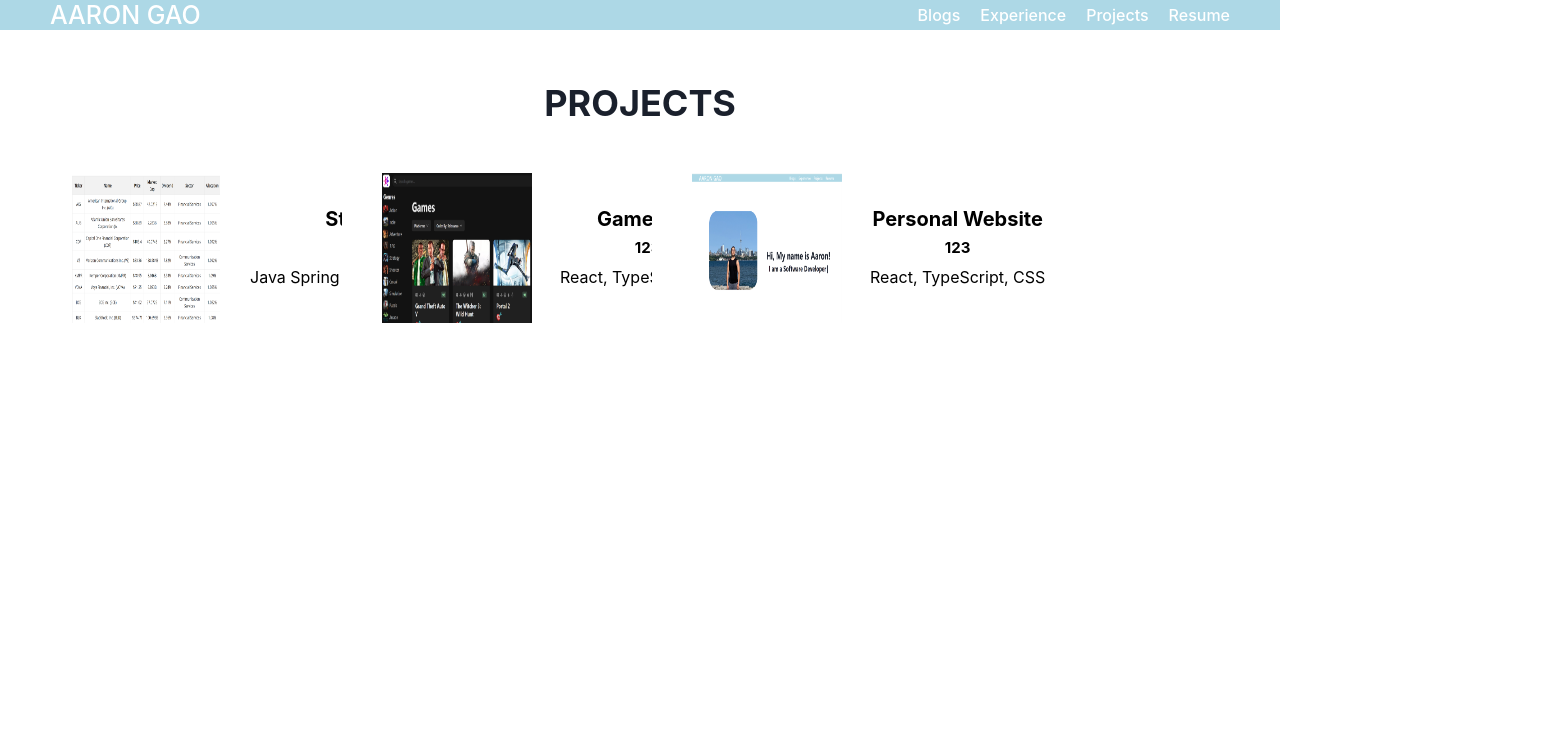
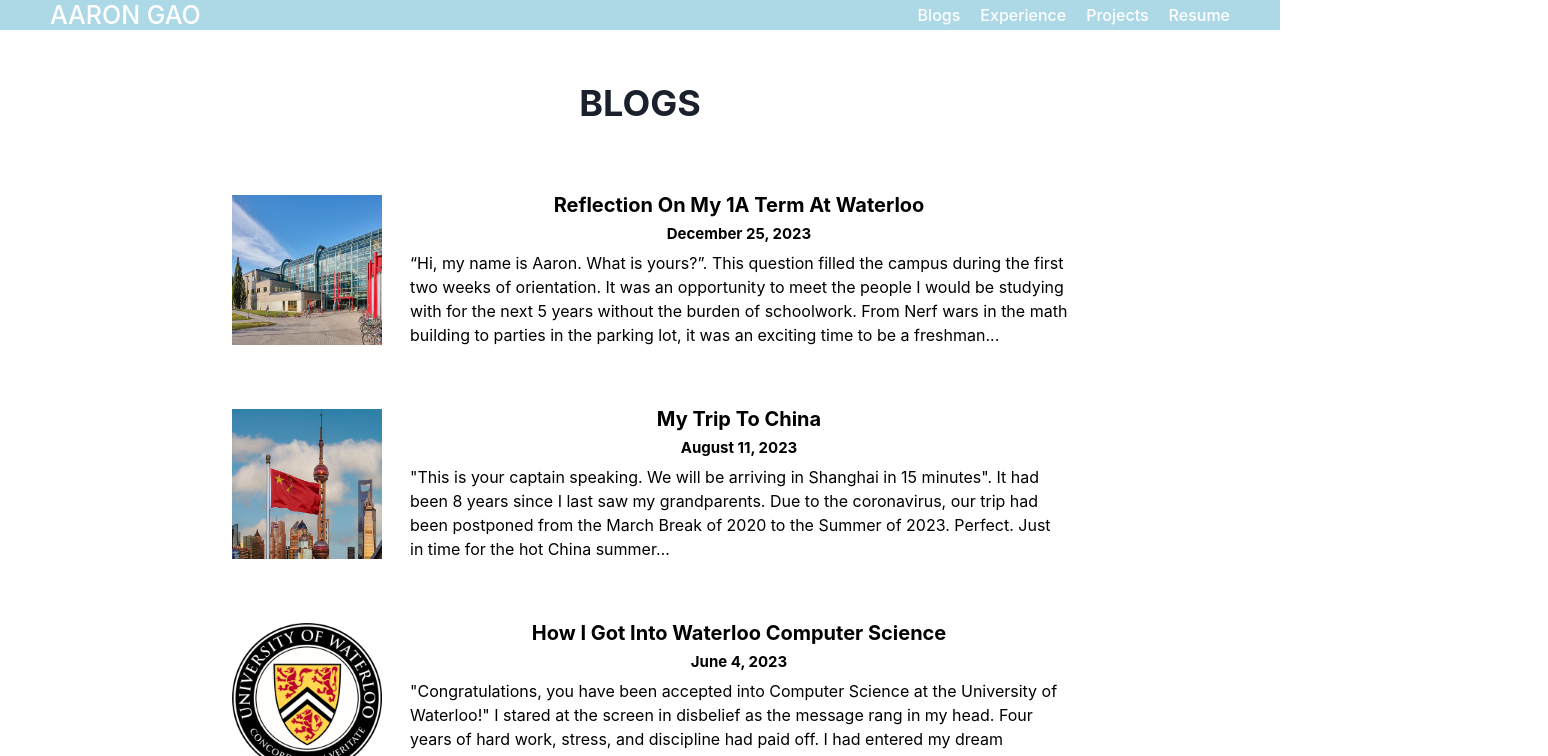
Before and after one commit to AaronGao2028/personal-website, a React (Vite) app: page /projects in a window 1280 px wide. Shown: the top 756 px of the page, 1548 px wide, since content can reach past the window. Built offline with nearby package versions, Linux system fonts and the light colour scheme.

Commit message:
Updated projects

```diff
--- a/src/App.tsx
+++ b/src/App.tsx
@@ -36,7 +36,7 @@
               element={<ReflectionOfMy1ATermAtWaterloo />}
             />
             <Route path="/blogs/My-Trip-To-China" element={<MyTripToChina />} />
-            <Route path="/projects" element={<Projects />} />
+            <Route path="/projects" element={<Blogs />} />
           </Routes>
         </BrowserRouter>
       </VStack>
--- a/src/pages/projects/BlogBlock.tsx
+++ /dev/null
@@ -1,49 +0,0 @@
-import {
-  HStack,
-  VStack,
-  Image,
-  Heading,
-  Text,
-  background,
-} from "@chakra-ui/react";
-import { useState } from "react";
-
-interface Props {
-  title: string;
-  time: string;
-  description: string;
-  image: string;
-  path: string;
-}
-
-const BlogBlock = ({ title, time, description, image, path }: Props) => {
-  const [isOnBlock, setIsOnBlock] = useState(false);
-
-  return (
-    <HStack
-      id="block"
-      cursor={"pointer"}
-      onMouseEnter={() => setIsOnBlock(true)}
-      onMouseLeave={() => setIsOnBlock(false)}
-      onClick={() => window.open(path)}
-      marginBottom={3}
-      borderRadius={20}
-      textColor="black"
-      width="70vw"
-      background={isOnBlock ? "gray" : "white"}
-    >
-      <VStack>
-        <HStack>
-          <Image marginLeft={10} src={image} boxSize={"150px"} />
-          <VStack marginTop={5} marginBottom={5} marginRight={5} marginLeft={5}>
-            <Heading fontSize={"20px"}>{title}</Heading>
-            <Heading fontSize={"15px"}>{time}</Heading>
-            <Text textAlign={"left"}>{description}</Text>
-          </VStack>
-        </HStack>
-      </VStack>
-    </HStack>
-  );
-};
-
-export default BlogBlock;
--- a/src/pages/projects/Data.json
+++ b/src/pages/projects/Data.json
@@ -3,21 +3,18 @@
         "title":"Stock Master",
         "description": "Java Spring Boot, PostgreSQL, React",
         "image":"../../../public/images/projects/stockMasterList.png",
-        "path": "https://github.com/AaronGao2028/stock-master",
-        "time": "123"
+        "path": "https://github.com/AaronGao2028/stock-master"
     },
     {
         "title":"Game Hub",
         "description": "React, TypeScript, CSS",
         "image":"../../../public/images/projects/gameHub.png",
-        "path": "https://game--hub.vercel.app/",
-        "time": "123"
+        "path": "https://game--hub.vercel.app/"
     },
     {
         "title":"Personal Website",
         "description": "React, TypeScript, CSS",
         "image":"../../../public/images/projects/text.png",
-        "path": "https://game--hub.vercel.app/",
-        "time": "123"
+        "path": "https://game--hub.vercel.app/"
     }
 ]
--- a/src/pages/projects/Projects.tsx
+++ b/src/pages/projects/Projects.tsx
@@ -8,9 +8,8 @@
   Text,
 } from "@chakra-ui/react";
 import stockMasterImage from "../../../public/images/projects/stockMasterList.png";
+import Data from "./Data.json";
 import ProjectBlock from "./ProjectBlock";
-import Data from "./Data.json";
-import BlogBlock from "./BlogBlock";
 
 const Projects = () => {
   return (
@@ -18,12 +17,11 @@
       <Heading marginBottom={10}>PROJECTS</Heading>
       <SimpleGrid columns={{ sm: 1, md: 2, lg: 3, xl: 4 }} spacing={6}>
         {Data.map((data) => (
-          <BlogBlock
-            path={data.path}
+          <ProjectBlock
             title={data.title}
-            time={data.time}
             description={data.description}
             image={data.image}
+            path={data.path}
           />
         ))}
       </SimpleGrid>
```
